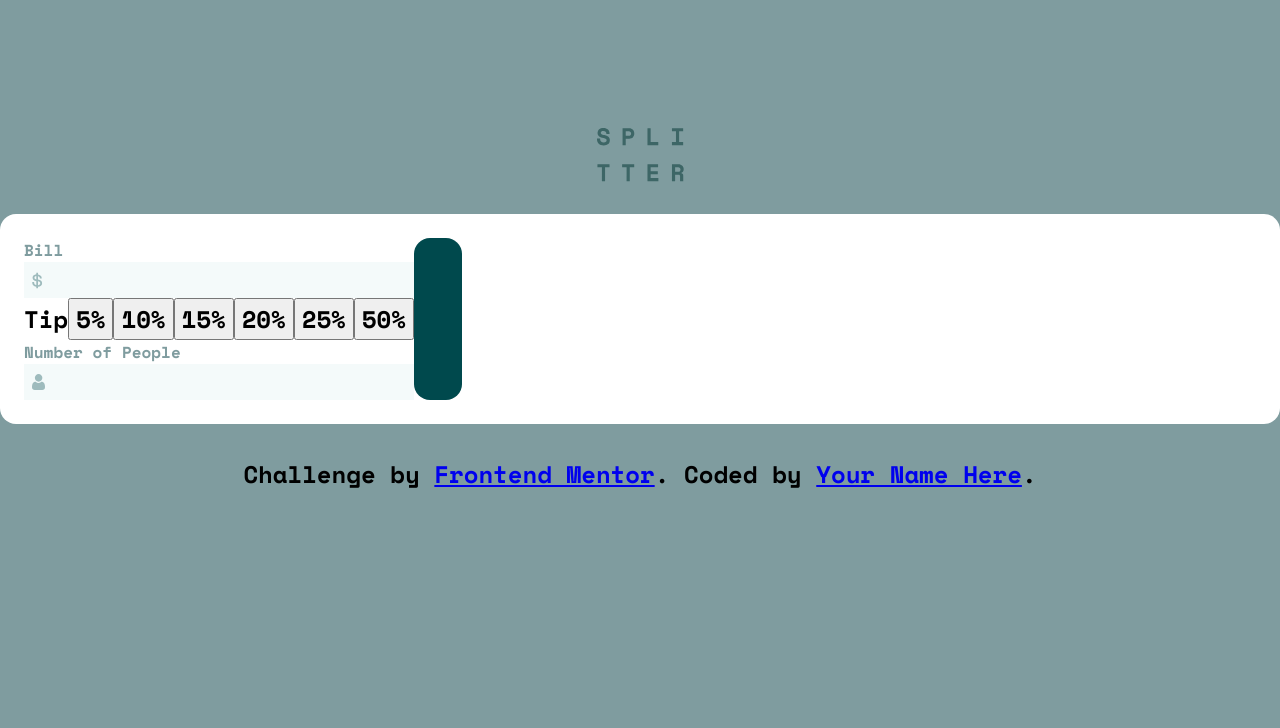
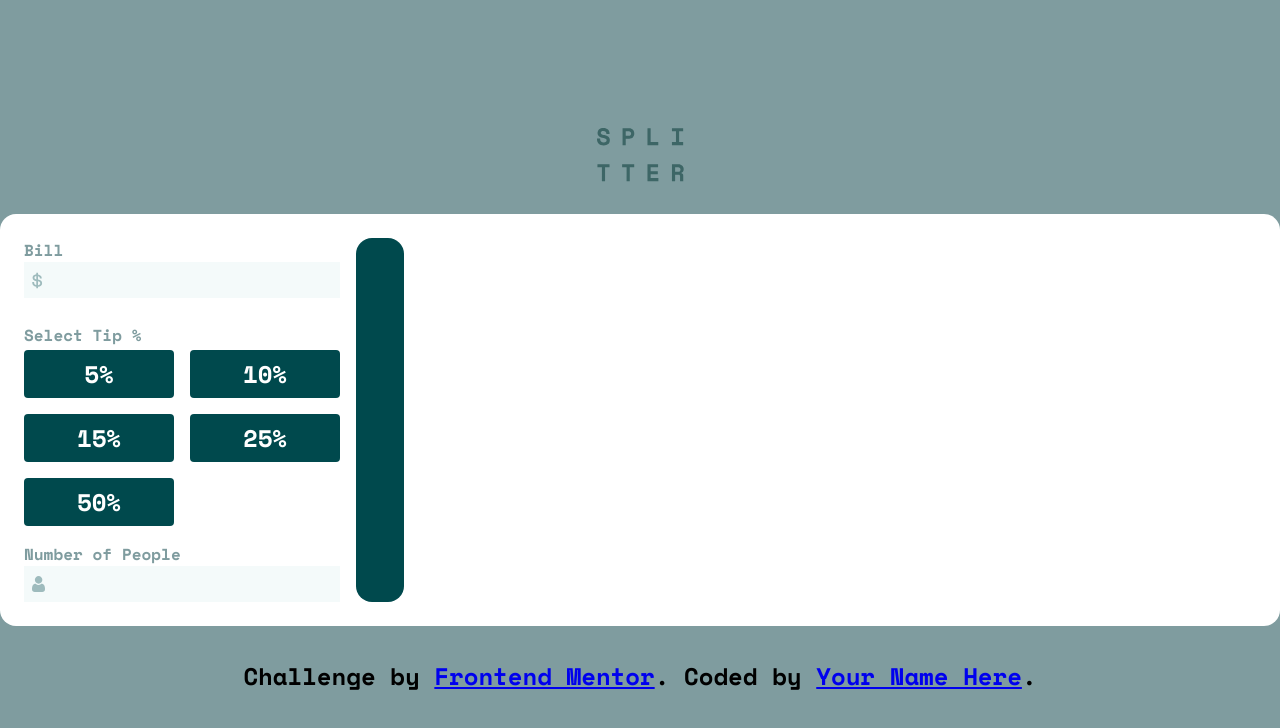
Before and after one commit to sam-hilliard/tip-calculator-app, a React (Create React App) app: page / in a window 1280 px wide. Shown: the top 728 px of the page. Built offline with nearby package versions, Linux system fonts and the light colour scheme.

Commit message:
styled buttons and button container tip-selection

```diff
--- a/src/components/App/App.css
+++ b/src/components/App/App.css
@@ -39,6 +39,7 @@ body {
 .split {
     display: flex;
     flex-wrap: wrap;
+    gap: 1rem;
 }
 
 /* app styles */
@@ -56,7 +57,12 @@ body {
     width: 100%;
 }
 
-/* component styles */
+.tip-form-container {
+    display: grid;
+    gap: 1rem;
+}
+
+/* tip calc component styles */
 
 .lbl {
     color: var(--grayish-cyan);
@@ -94,3 +100,18 @@ body {
     padding: 0 0.5rem;
     color: var(--very-dark-cyan);
 }
+
+/* tip selection section */
+.tip-selection__btn-container {
+    display: grid;
+    grid-template-columns: repeat(2, 1fr);
+    gap: 1rem;
+}
+
+.btn {
+    border: none;
+    color: var(--white);
+    background-color: var(--very-dark-cyan);
+    border-radius: 0.25rem;
+    padding: 0.25em 0;
+}
--- a/src/components/TipCalculator/TipCalculator.js
+++ b/src/components/TipCalculator/TipCalculator.js
@@ -16,7 +16,7 @@ export default function TipCalculator() {
         <TipSelection />
         <Input label="Number of People" icon={personIcon} />
       </div>
-      <div class="card card--accent tip-display-container">
+      <div class="card card--accent result-display-container">
 
       </div>
     </div>
--- a/src/components/TipSelection/TipSelection.js
+++ b/src/components/TipSelection/TipSelection.js
@@ -4,12 +4,13 @@ import Button from '../Button/Button';
 
 export default function TipSelection() {
 
-    const tipVals = [5, 10, 15, 20, 25, 50];
+    const tipVals = [5, 10, 15, 25, 50];
 
     return (
         <div className="tip-selection-container">
-            <label className="Select Tip %">Tip</label>
+            <label className="tip-selection__lbl lbl">Select Tip %</label>
 
+            <div className="tip-selection__btn-container">
                 {tipVals.map(val => {
                     return (
                         <Button
@@ -18,6 +19,7 @@ export default function TipSelection() {
                         />
                     );
                 })}
+            </div>
 
 
         </div>
```
Lines whose indentation alone changed are shown as unchanged.
